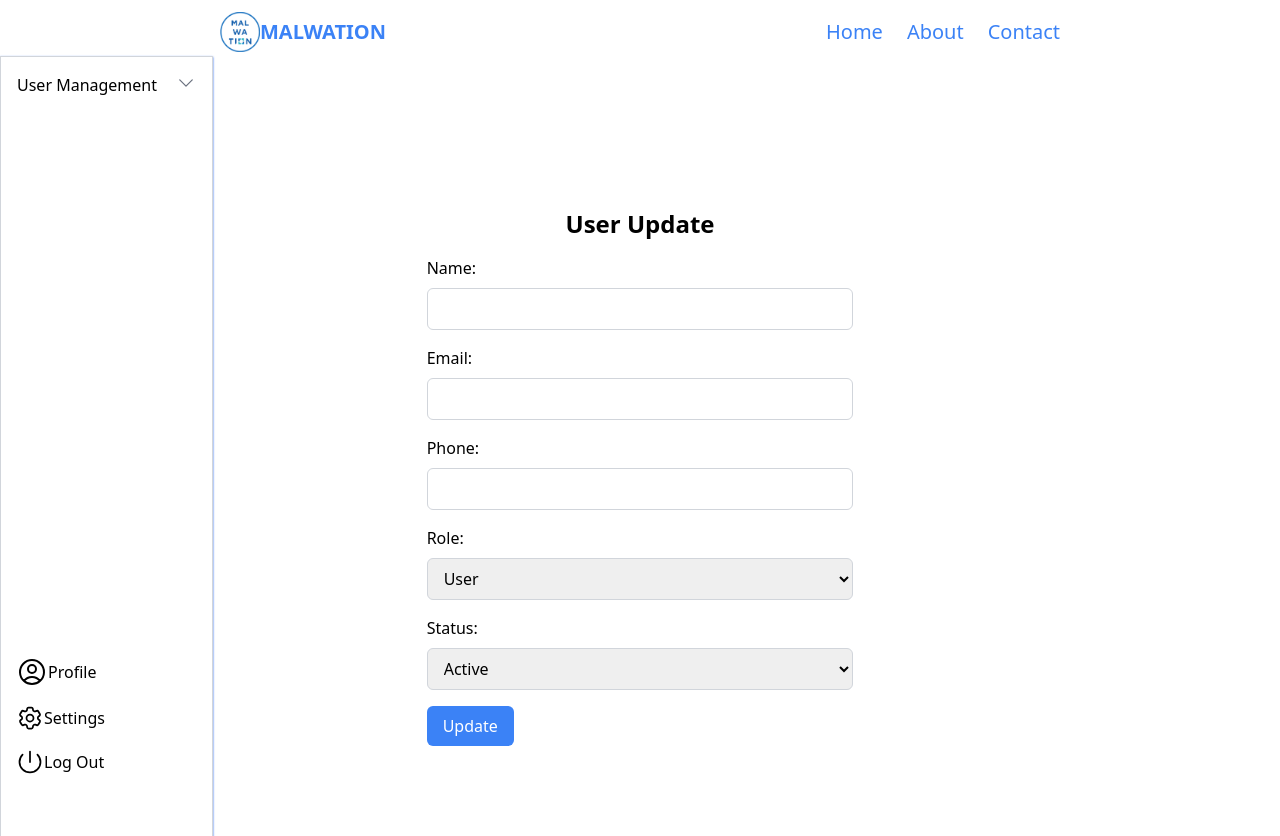
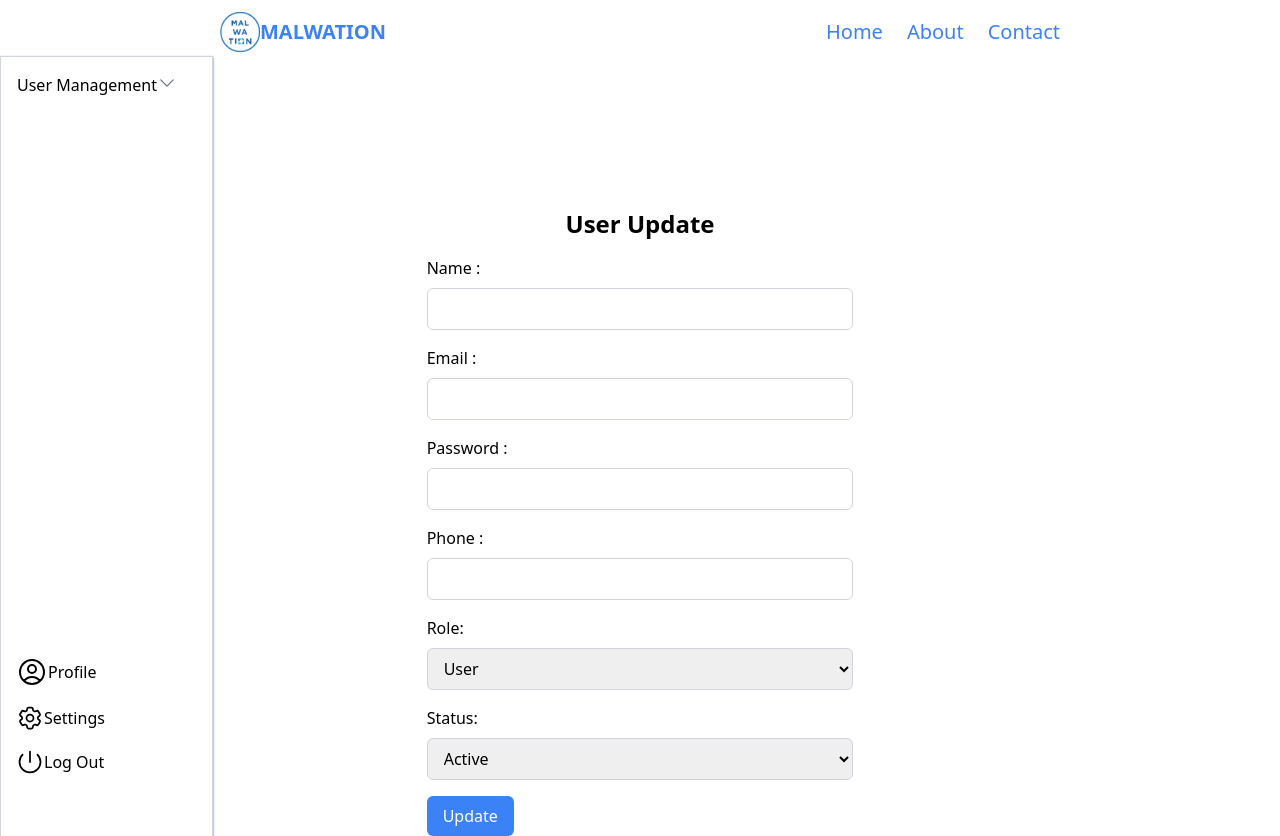
Before and after one commit to busraakbulut/MW-UserManagement, a Next.js app: page /update in a window 1280 px wide. Before the commit the page ends 800 px from the top, so only its background shows below. Built offline with nearby package versions, Linux system fonts and the light colour scheme; no server answers.

Commit message:
status icon and inputfield comp add

```diff
--- /dev/null
+++ b/components/Input/Input.jsx
@@ -0,0 +1,18 @@
+import React from "react";
+
+const InputField = ({ label, type, value, onChange, name }) => {
+  return (
+    <div className="mb-4">
+      <label className="block mb-2">{label}:</label>
+      <input
+        type={type}
+        value={value}
+        onChange={onChange}
+        name={name}
+        className="border border-gray-300 px-3 py-2 rounded-md w-full"
+      />
+    </div>
+  );
+};
+
+export default InputField;
--- a/components/Register/Register.jsx
+++ b/components/Register/Register.jsx
@@ -3,6 +3,7 @@ import React, { useState } from "react";
 import { useRouter } from "next/navigation";
 import Image from "next/image";
 import register from "@/public/assets/register.png";
+import InputField from "@/components/Input/Input";
 const Registration = () => {
   const router = useRouter();
   const [name, setName] = useState("");
@@ -60,46 +61,38 @@ const Registration = () => {
             onSubmit={handleRegistration}
           >
             <h2 className="text-2xl font-semibold mb-6">Registration</h2>
-            <div className="mb-4">
-              <label className="block mb-1">Name:</label>
-              <input
+
+            <InputField
+              label="Name"
               type="text"
-                className="w-full border border-gray-300 rounded-md px-3 py-2 focus:outline-none focus:ring focus:border-blue-300"
               value={name}
               onChange={(e) => setName(e.target.value)}
               required
             />
-            </div>
-            <div className="mb-4">
-              <label className="block mb-1">Email:</label>
-              <input
+
+            <InputField
+              label="Email"
               type="email"
-                className="w-full border border-gray-300 rounded-md px-3 py-2 focus:outline-none focus:ring focus:border-blue-300"
               value={email}
               onChange={(e) => setEmail(e.target.value)}
               required
             />
-            </div>
-            <div className="mb-4">
-              <label className="block mb-1">Password:</label>
-              <input
+
+            <InputField
+              label="Password"
               type="password"
-                className="w-full border border-gray-300 rounded-md px-3 py-2 focus:outline-none focus:ring focus:border-blue-300"
               value={password}
               onChange={(e) => setPassword(e.target.value)}
               required
             />
-            </div>
-            <div className="mb-4">
-              <label className="block mb-1">Phone:</label>
-              <input
+
+            <InputField
+              label="Phone"
               type="number"
-                className="w-full border border-gray-300 rounded-md px-3 py-2 focus:outline-none focus:ring focus:border-blue-300"
               value={phone}
               onChange={(e) => setPhone(e.target.value)}
               required
             />
-            </div>
             <div className="mb-4">
               <label className="block mb-1">Role:</label>
               <select
--- a/components/Sidebar/Sidebar.jsx
+++ b/components/Sidebar/Sidebar.jsx
@@ -18,8 +18,8 @@ const Sidebar = () => {
   };
 
   return (
-    <div className="w-16 md:w-1/4 lg:w-1/6 bg-white border border-gray-300 fixed h-screen top-14 left-0  shadow-sm shadow-blue-600">
-      <div className="">
+    <div className="flex w-16 sm:w-full md:w-1/4 lg:w-1/6 bg-white border border-gray-300 fixed h-screen top-14 left-0  shadow-sm shadow-blue-600">
+      <div>
         <button
           className="flex justify-between w-full p-4"
           onClick={toggleAccordion}
--- a/components/Update/UserUpdate.jsx
+++ b/components/Update/UserUpdate.jsx
@@ -2,6 +2,7 @@
 
 import { useParams, useRouter } from "next/navigation";
 import { useEffect, useState } from "react";
+import InputField from "../Input/Input";
 
 const UserUpdate = () => {
   const router = useRouter();
@@ -33,36 +34,34 @@ const UserUpdate = () => {
     <div className="md:w-1/3 mx-auto mt-52">
       <h1 className="text-2xl text-center font-bold mb-4">User Update</h1>
       <form onSubmit={handleSubmit}>
-        <div className="mb-4">
-          <label className="block mb-2">Name:</label>
-          <input
+        <InputField
+          label="Name "
           type="text"
+          name="name"
           value={user?.name}
           onChange={handleChanges}
-            name="name"
-            className="border border-gray-300 px-3 py-2 rounded-md w-full"
         />
-        </div>
-        <div className="mb-4">
-          <label className="block mb-2">Email:</label>
-          <input
+        <InputField
+          label="Email "
           type="email"
+          name="email"
           value={user?.email}
           onChange={handleChanges}
-            name="email"
-            className="border border-gray-300 px-3 py-2 rounded-md w-full"
         />
-        </div>
-        <div className="mb-4">
-          <label className="block mb-2">Phone:</label>
-          <input
-            type="text"
+        <InputField
+          label="Password "
+          type="password"
+          name="password"
+          value={user?.password}
+          onChange={handleChanges}
+        />
+        <InputField
+          label="Phone "
+          type="number"
+          name="phone"
           value={user?.phone}
           onChange={handleChanges}
-            name="phone"
-            className="border border-gray-300 px-3 py-2 rounded-md w-full"
         />
-        </div>
 
         <div className="mb-4">
           <label className="block mb-2">Role:</label>
@@ -85,8 +84,8 @@ const UserUpdate = () => {
             onChange={handleChanges}
             name="status"
           >
-            <option value={Boolean(true)}>Active</option>
-            <option value={Boolean(false)}>Inactive</option>
+            <option value="active">Active</option>
+            <option value="inactive">Inactive</option>
           </select>
         </div>
         <button
--- a/components/UserList/UserList.jsx
+++ b/components/UserList/UserList.jsx
@@ -37,21 +37,20 @@ const UserList = () => {
   };
 
   return (
-    <div className="grid place-items-center m-44 p-10">
+    <div className="grid place-items-center">
       <div className="container md:w-3/4 sm:w-full text-center">
         <h1 className="text-3xl pb-5">Users List</h1>
 
         <div className="overflow-x-auto border shadow-lg shadow-blue-200">
           <table>
-            <thead className="bg-gray-300  ">
+            <thead className="bg-gray-400  ">
               <tr className="h-10">
-                <th className="w-1/6 ">Name</th>
-                <th className="w-1/6 ">Email</th>
-                <th className="w-1/6 ">Phone</th>
-                <th className="w-1/6 ">Role</th>
-                <th className="w-1/6 ">Status</th>
-                <th className="w-1/6 ">Delete</th>
-                <th className="w-1/6 ">Edit</th>
+                <th className="w-1/3 ">Name</th>
+                <th className="w-1/3 ">Email</th>
+                <th className="w-1/3 ">Phone</th>
+                <th className="w-auto ">Role</th>
+                <th className="w-auto ">Status</th>
+                <th className="w-auto ">Actions </th>
               </tr>
             </thead>
             <tbody>
--- a/mockdata/db.json
+++ b/mockdata/db.json
@@ -1,129 +1,94 @@
 {
   "users": [
     {
-      "id": 1,
+      "id": "e5a43d69-9af7-4834-a90e-aa9813089466",
       "name": "John Doe",
-      "email": "john@example.com",
-      "password": "123890",
+      "email": "johndoe@example.com",
+      "password": "johndoe",
       "phone": "1234567890",
-      "role": "user",
+      "role": "manager",
       "status": "active"
     },
     {
-      "id": 2,
-      "name": "Dude Smith",
-      "email": "Dude@example.com",
+      "id": "e5a43d69-9af7-4834-a90e-aa9813089467",
+      "name": "Jane Smith",
+      "email": "janesmith@example.com",
+      "password": "janesmith",
       "phone": "9876543210",
       "role": "admin",
       "status": "inactive"
     },
     {
-      "id": 3,
-      "name": "Jane Smith",
-      "email": "jane@example.com",
-      "password": "123890",
-      "phone": "9876543210",
-      "role": "admin",
+      "id": "e5a43d69-9af7-4834-a90e-aa9813089468",
+      "name": "Robert Johnson",
+      "email": "robertjohnson@example.com",
+      "password": "robertjohnson",
+      "phone": "5551234567",
+      "role": "user",
+      "status": "active"
+    },
+    {
+      "id": "e5a43d69-9af7-4834-a90e-aa9813089469",
+      "name": "Michael Brown",
+      "email": "michaelbrown@example.com",
+      "password": "michaelbrown",
+      "phone": "1234567890",
+      "role": "manager",
       "status": "inactive"
     },
     {
-      "id": 4,
-      "name": "Mary Smith",
-      "email": "Mary@example.com",
-      "password": "123890",
+      "id": "e5a43d69-9af7-4834-a90e-aa9813089470",
+      "name": "Sarah Davis",
+      "email": "sarahdavis@example.com",
+      "password": "sarahdavis",
       "phone": "9876543210",
       "role": "admin",
       "status": "active"
     },
     {
-      "id": 5,
-      "name": "Jane Doe",
-      "email": "Jane@example.com",
-      "password": "123890",
+      "id": "e5a43d69-9af7-4834-a90e-aa9813089471",
+      "name": "Christopher Wilson",
+      "email": "christopherwilson@example.com",
+      "password": "christopherwilson",
+      "phone": "5551234567",
+      "role": "user",
+      "status": "active"
+    },
+    {
+      "id": "e5a43d69-9af7-4834-a90e-aa9813089472",
+      "name": "David Thompson",
+      "email": "davidthompson@example.com",
+      "password": "davidthompson",
+      "phone": "1234567890",
+      "role": "manager",
+      "status": "inactive"
+    },
+    {
+      "id": "e5a43d69-9af7-4834-a90e-aa9813089473",
+      "name": "Amanda Green",
+      "email": "amandagreen@example.com",
+      "password": "amandagreen",
       "phone": "9876543210",
       "role": "admin",
       "status": "active"
     },
     {
-      "id": "29f65058-0b1e-4496-bd98-b5d227a0276d",
-      "name": "ali ali",
-      "email": "ali@example.com",
-      "password": "ali",
-      "phone": "123456",
-      "role": "admin",
-      "status": "inactive"
-    },
-    {
-      "id": "0c4acf6a-d654-4f84-a9e9-fd55add55617",
-      "name": "a",
-      "email": "a@a",
-      "password": "a",
-      "phone": "1",
-      "role": "user",
-      "status": "active"
-    },
-    {
-      "id": "71ee243f-767d-4e48-91a5-0f4609c26a18",
-      "name": "b",
-      "email": "b@b",
-      "password": "b",
-      "phone": "1",
+      "id": "e5a43d69-9af7-4834-a90e-aa9813089474",
+      "name": "Matthew Roberts",
+      "email": "matthewroberts@example.com",
+      "password": "matthewroberts",
+      "phone": "5551234567",
       "role": "user",
       "status": "inactive"
     },
     {
-      "id": "6beb4774-5aa7-4714-87f1-6d263f95f433",
-      "name": "c",
-      "email": "a@c",
-      "password": "a",
-      "phone": "43215",
-      "role": "manager",
+      "id": "e5a43d69-9af7-4834-a90e-aa9813089475",
+      "name": "Jennifer Hall",
+      "email": "jenniferhall@example.com",
+      "password": "jenniferhall",
+      "phone": "1234567890",
+      "role": "admin",
       "status": "inactive"
-    },
-    {
-      "id": "4d4f0a1d-268d-4a57-9cc0-c89df59de377",
-      "name": "a",
-      "email": "a@d",
-      "password": "a",
-      "phone": "215",
-      "role": "user",
-      "status": "active"
-    },
-    {
-      "id": "e5a43d69-9af7-4834-a90e-aa9813089466",
-      "name": "abcde abcde",
-      "email": "abcde@abcde",
-      "password": "abcde",
-      "phone": "123456",
-      "role": "manager",
-      "status": "inactive"
-    },
-    {
-      "id": "6fd59695-8390-4336-a24c-768d54a91ab6",
-      "name": "batuhan",
-      "email": "batuhan@example.com",
-      "password": "batuhan",
-      "phone": "123456",
-      "role": "user",
-      "status": "inactive"
-    },
-    {
-      "id": "0f958483-cd4d-4ca0-a571-11c53a34b860",
-      "name": "abcd",
-      "email": "abcd@abcd",
-      "password": "abcd",
-      "phone": "1231456",
-      "role": "admin",
-      "status": "false"
-    },
-    {
-      "id": "ba202a96-cd82-4836-955e-3c34b4fda4ab",
-      "name": "abcd",
-      "email": "abcde@lkdsjld",
-      "password": "kljdff",
-      "phone": "32135",
-      "role": "admin",
-      "status": false
     }
   ]
 }
--- a/package.json
+++ b/package.json
@@ -8,7 +8,7 @@
     "start": "next start",
     "lint": "next lint",
     "json-server": "npx json-server --watch ./mockdata/db.json --p 3004",
-    "all": "npm-run-all --parallel build json-server"
+    "all": "npm-run-all --parallel dev json-server"
   },
   "dependencies": {
     "@material-tailwind/react": "^2.0.1",
```
Also changed, not shown: components/UserList/UserCard.jsx (+16 -7 lines). Lines whose indentation alone changed are shown as unchanged.
